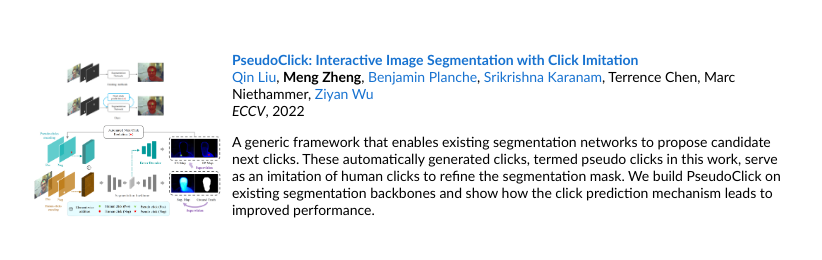
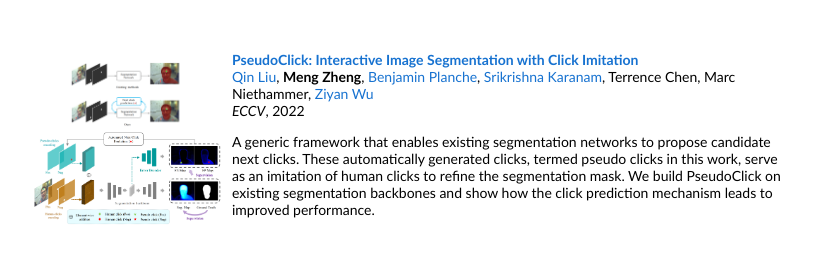
Before and after one commit to MZhengRPI/MZhengRPI.github.io, a plain HTML site: page index.html in a window 1280 px wide. Shown: the part 1567-1827 px from the top of the page, without its empty margins (228-1050 px from the left). Drawn offline with Linux system fonts and the light colour scheme.

Commit message:
Update index.html

```diff
--- a/index.html
+++ b/index.html
@@ -190,7 +190,7 @@
         <tr onmouseout="Pseudoeccv_stop()" onmouseover="Pseudoeccv_start()">
           <td style="padding:20px;width:25%;vertical-align:middle">
             <div class="one">
-              <img src='images/PseudoClick_ECCV22.png' width="170">
+              <img src='images/PseudoClick_ECCV22.png' width="190">
 	      <img src='images/PseudoClick_ECCV22_pp.png' width="190">
             </div>
           </td>
```
